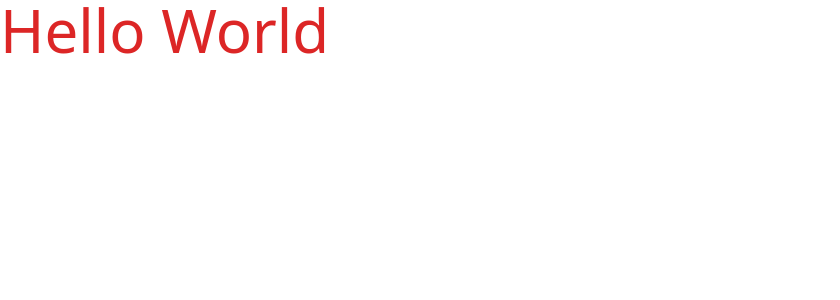
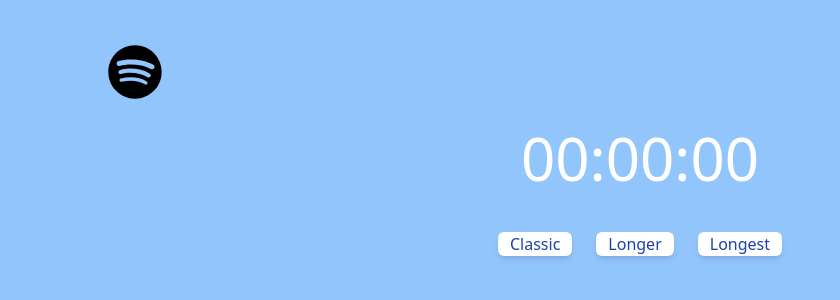
Before and after one commit to jadeasmus/pomodoro, a React (Create React App) app: page / in a window 1280 px wide. Shown: the top 300 px of the page, without its empty margins (0-840 px from the left). Built offline with nearby package versions, Linux system fonts and the light colour scheme.

Commit message:
spotify login - timer broken

```diff
--- a/public/index.html
+++ b/public/index.html
@@ -24,7 +24,7 @@
       work correctly both with client-side routing and a non-root public URL.
       Learn how to configure a non-root public URL by running `npm run build`.
     -->
-    <title>React App</title>
+    <title>Pomodoro</title>
   </head>
   <body>
     <noscript>You need to enable JavaScript to run this app.</noscript>
--- a/src/App.js
+++ b/src/App.js
@@ -1,9 +1,8 @@
+import Dashboard from './components/Dashboard'
 
 function App() {
   return (
-    <div className="text-6xl text-red-600">
-      Hello World
-    </div>
+    <Dashboard />
   );
 }
 
--- /dev/null
+++ b/src/components/Counter.js
@@ -0,0 +1,14 @@
+import { useState } from "react";
+
+export default function Counter() {
+
+    const [count, setCount] = useState(5);
+
+    setInterval(() => {
+        setCount(count === 25 ? 5 : 25);
+    }, 1000);
+
+    return (
+        <h1>{count}</h1>
+    )
+}
--- /dev/null
+++ b/src/components/Dashboard.js
@@ -0,0 +1,80 @@
+import React from 'react'
+import { useState, useEffect } from 'react'
+
+import Timer from './Timer'
+import Counter from './Counter'
+
+/*
+    Displays the timer and the player
+    Manages the access token and passes it to the timer and player components
+*/
+
+export default function Dashboard() {
+
+    const client_id = process.env.REACT_APP_CLIENT_ID
+    const redirect_url = process.env.REACT_APP_REDIRECT_URL
+    const auth_endpoint = process.env.REACT_APP_AUTHORIZE_URL
+
+    const scope_params = [
+        "streaming",
+        "user-read-email",
+        "user-read-private",
+        "playlist-modify-private",
+        "playlist-read-private",
+        "user-library-read",
+        "user-library-modify",
+        "user-read-playback-state",
+        "user-modify-playback-state",
+        "user-read-currently-playing"
+    ].join('%20');
+
+    const handleLogin = () => {
+        window.location = `${auth_endpoint}?client_id=${client_id}&redirect_uri=${redirect_url}&scope=${scope_params}&response_type=token&show_dialog=true`;
+    };
+
+    const getReturnedParams = (hash) => {
+        // leave out hashtag
+        const strAfterHash = hash.substring(1)
+        // find token_type and expires_in params
+        const param_array = strAfterHash.split("&")
+        const assigned_params = param_array.reduce((acc, currVal) => {
+            // console.log(currVal)
+            const [key, val] = currVal.split("=")
+            acc[key] = val
+            return acc
+        }, {});
+        return assigned_params
+    }
+
+    // retrieve params if login is successful
+    useEffect(() => {
+        if (window.location.hash) {
+            // get variables from url
+            const { access_token, expires_in, token_type } = getReturnedParams(window.location.hash)
+            // console.log({ access_token })
+
+            // store items in local memory
+            localStorage.clear()
+            localStorage.setItem("accessToken", access_token)
+            localStorage.setItem("expiresIn", expires_in)
+            localStorage.setItem("tokenType", token_type)
+
+        }
+    })
+
+
+    return (
+        <div className="bg-blue-300 h-screen">
+            {/* Login button */}
+            <div className="absolute top-8">
+                <button type="submit" onClick={ handleLogin }>
+                    <svg className="cursor-pointer fill-current text-green-spotify hover:text-green-glow" xmlns="http://www.w3.org/2000/svg" height="80" width="270" viewBox="-33.4974 -55.829 290.3108 334.974"><path d="M177.707 98.987c-35.992-21.375-95.36-23.34-129.719-12.912-5.519 1.674-11.353-1.44-13.024-6.958-1.672-5.521 1.439-11.352 6.96-13.029 39.443-11.972 105.008-9.66 146.443 14.936 4.964 2.947 6.59 9.356 3.649 14.31-2.944 4.963-9.359 6.6-14.31 3.653m-1.178 31.658c-2.525 4.098-7.883 5.383-11.975 2.867-30.005-18.444-75.762-23.788-111.262-13.012-4.603 1.39-9.466-1.204-10.864-5.8a8.717 8.717 0 015.805-10.856c40.553-12.307 90.968-6.347 125.432 14.833 4.092 2.52 5.38 7.88 2.864 11.968m-13.663 30.404a6.954 6.954 0 01-9.569 2.316c-26.22-16.025-59.223-19.644-98.09-10.766a6.955 6.955 0 01-8.331-5.232 6.95 6.95 0 015.233-8.334c42.533-9.722 79.017-5.538 108.448 12.446a6.96 6.96 0 012.31 9.57M111.656 0C49.992 0 0 49.99 0 111.656c0 61.672 49.992 111.66 111.657 111.66 61.668 0 111.659-49.988 111.659-111.66C223.316 49.991 173.326 0 111.657 0"/></svg>
+                </button>
+            </div>
+
+            {/* Timer component */}
+            <Timer />
+
+        </div>
+    )
+}
--- /dev/null
+++ b/src/components/Timer.js
@@ -0,0 +1,124 @@
+import React from 'react'
+import { useState, useEffect } from 'react'
+
+export default function Timer() {
+
+    const [isActive, setIsActive] = useState(false);
+    const [isPicked, setIsPicked] = useState(false);
+    const [sessionCount, setSessionCount] = useState(0);
+
+    const [second, setSecond] = useState('00');
+    const [minute, setMinute] = useState('00');
+    const [hour, setHour] = useState('00');
+    const [counter, setCounter] = useState(0)
+    const [flow, setFlow] = useState(0);
+    const [rest, setRest] = useState(0);
+
+
+    useEffect(() => {
+        let intervalId;
+
+        if (isPicked) {
+            setCounter(flow)
+            const hourCounter = Math.floor(counter / 3600);
+            const minuteCounter = Math.floor(counter / 60) % 60;
+            const secondCounter = (counter % 60);
+
+            const computedSecond = String(secondCounter).length === 1 ? `0${secondCounter}`: secondCounter;
+            const computedMinute = String(minuteCounter).length === 1 ? `0${minuteCounter}`: minuteCounter;
+            const computedHour = String(hourCounter).length === 1 ? `0${hourCounter}`: hourCounter;
+
+            setSecond(computedSecond);
+            setMinute(computedMinute);
+            setHour(computedHour);
+
+            intervalId = setInterval(() => {
+                if (isActive) {
+                    setCounter(counter => counter - 1);
+                    if (counter === 0) {
+                        setCounter(flow ? rest : flow)
+                    }
+                }
+
+            }, 1000) // 1000 milliseconds per second
+
+        }
+        return () => clearInterval(intervalId);
+    }, [isActive, isPicked, counter]);
+
+    const stopTimer = () => {
+        setIsActive(false);
+        setCounter(0);
+        setSecond('00');
+        setMinute('00')
+        setHour('00');
+      }
+
+
+    const handleClick = (event) => {
+        setIsPicked(true);
+        if(event.target.textContent === "Classic"){
+            setFlow(30)
+            setRest(5)
+        }
+        if(event.target.textContent === "Longer") {
+            setCounter(3000)
+            setRest(10)
+        }
+        if(event.target.textContent === "Longest"){
+            setCounter(4500)
+            setRest(15)
+        }
+        // timerLoop(counter)
+    }
+
+
+    return (
+        <div className="">
+
+            {/* Timer display */}
+            <div className='text-white text-6xl pt-32 pb-8 text-center'>
+                <span className="">{hour}</span>
+                    <span>:</span>
+                <span className="minute">{minute}</span>
+                    <span>:</span>
+                <span className="second">{second}</span>
+            </div>
+
+            {/* Pomodoro session options */}
+            {!counter ?
+            <div className="text-center">
+                {/*
+                <button onClick={event => handleClick(event)} className="text-red-500 px-3 m-3 rounded-md shadow-md bg-white">3600</button>
+                <button onClick={event => handleClick(event)} className="text-red-500 px-3 m-3 rounded-md shadow-md bg-white">600</button>
+                <button onClick={event => handleClick(event)} className="text-red-500 px-3 m-3 rounded-md shadow-md bg-white">300</button>
+                <button onClick={event => handleClick(event)} className="text-red-500 px-3 m-3 rounded-md shadow-md bg-white">120</button>
+
+                <form className="" onSubmit={(e) => e.preventDefault()}>
+                <input className="border-5 border-green-glow rounded-md" type="text" placeholder="Custom" onChange={(e) => setE(parseInt(e.target.value))}></input>
+                    <input type="submit" value="Submit" onClick={ () => setCounter(E) }></input>
+                </form>
+                */}
+
+                <button onClick={event => handleClick(event)} className="text-blue-800 px-3 m-3 rounded-md shadow-md bg-white">Classic</button>
+                <button onClick={event => handleClick(event)} className="text-blue-800 px-3 m-3 rounded-md shadow-md bg-white">Longer</button>
+                <button onClick={event => handleClick(event)} className="text-blue-800 px-3 m-3 rounded-md shadow-md bg-white">Longest</button>
+
+            </div>
+            :
+            // <div>
+            //     <h1 className="text-md"> Flow session {sessionCount} </h1>
+            // </div>
+
+
+            <div className="flex justify-center space-x-5">
+                <button className="text-blue-800 font-semibold text-lg h-24 w-24 mt-20 shadow-sm bg-white rounded-full" onClick={() => setIsActive(!isActive)}>{isActive ? "Pause" : "Start"}</button>
+                <button className="text-blue-800 text-lg font-semibold shadow-sm h-24 w-24 mt-20 bg-white rounded-full" onClick={() => stopTimer()}> End Session </button>
+            </div>
+
+
+            }
+
+        </div>
+    )
+}
```
Also changed, not shown: 1 other file (tests, documents, lock files or other folders).
